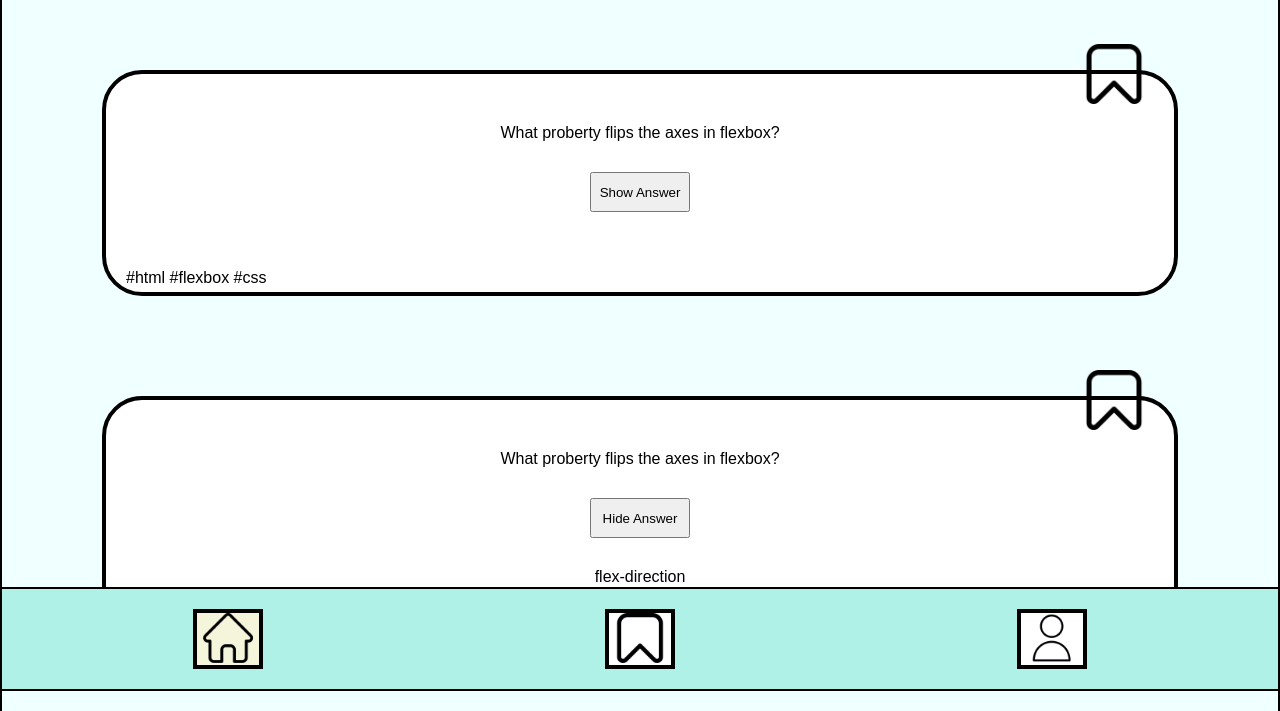
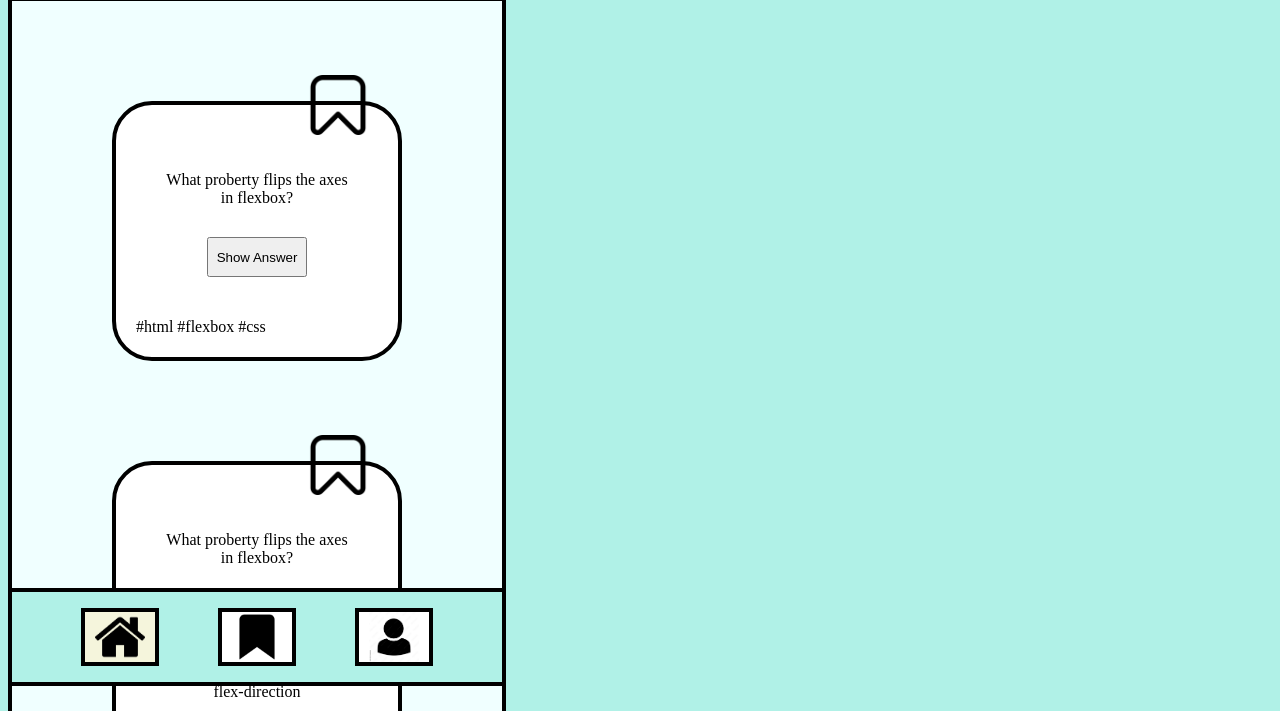
Before and after one commit to muhammed-basaran/quiz-app, a plain HTML site: page index.html in a window 1280 px wide. Shown: the part 109-820 px from the top of the page. Drawn offline with Linux system fonts and the light colour scheme.

Commit message:
separate the style sheets, add some text

```diff
--- /dev/null
+++ b/css/components/body.css
@@ -0,0 +1,73 @@
+body {
+  background-color: rgb(176, 241, 231);
+}
+
+header,
+footer {
+  text-align: center;
+  padding: 20px;
+  width: 450px;
+  height: 50px;
+  border: 4px solid black;
+  position: relative;
+}
+h1 {
+  position: absolute;
+  top: 5px;
+  left: 160px;
+}
+.navbar {
+  background-color: rgb(176, 241, 231);
+  position: fixed;
+  bottom: 5px;
+  padding: 20px;
+}
+.navi {
+  display: flex;
+  justify-content: space-around;
+  align-items: center;
+  list-style-type: none;
+  flex-wrap: wrap;
+  position: relative;
+  top: -20px;
+  left: -20px;
+}
+
+.navi a {
+  text-decoration: none;
+  color: black;
+}
+
+.navi li {
+  border: 4px solid black;
+  width: 70px;
+  height: 50px;
+}
+
+a img {
+  width: 50px;
+  height: 50px;
+}
+.inactive {
+  background-color: white;
+}
+
+.active_site {
+  background-color: beige;
+  height: 50px;
+  width: 60px;
+}
+
+main {
+  background-color: azure;
+  height: 100%;
+  width: 490px;
+  border: 4px solid black;
+}
+
+main .dark {
+  background-color: black;
+  height: 100%;
+  width: 100px;
+  border: 2px solid black;
+}
--- /dev/null
+++ b/css/components/button.css
@@ -0,0 +1,5 @@
+button {
+  margin-bottom: 30px;
+  height: 40px;
+  width: 100px;
+}
--- /dev/null
+++ b/css/components/cards.css
@@ -0,0 +1,12 @@
+.first-card-closen,
+.first-card-open {
+  text-align: center;
+  margin: 100px;
+  padding: 50px;
+  background-color: white;
+  position: relative;
+  border: 4px solid black;
+  border-radius: 40px;
+  /* height: 300px;
+  width: 400px;*/
+}
--- /dev/null
+++ b/css/components/img.css
@@ -0,0 +1,7 @@
+.bookmark {
+  position: absolute;
+  right: 30px;
+  top: -30px;
+  height: 60px;
+  width: 60px;
+}
--- /dev/null
+++ b/css/components/ptags.css
@@ -0,0 +1,13 @@
+.tags {
+  text-align: left;
+  position: absolute;
+  left: 20px;
+  bottom: 5px;
+}
+.first-card {
+  margin-bottom: 30px;
+}
+
+.second-card {
+  margin-bottom: 30px;
+}
--- /dev/null
+++ b/css/global.css
@@ -0,0 +1,8 @@
+* {
+  box-sizing: border-box;
+  margin: 0;
+  padding: 0;
+  font-family: sans-serif;
+  /*border: 1px solid black;
+    /* text-align: center;*/
+}
--- /dev/null
+++ b/css/profile.css
@@ -0,0 +1,49 @@
+.img {
+  position: relative;
+  width: 100%;
+  height: 50%;
+  padding: 50px;
+  left: 20px;
+}
+.imgprofile {
+  width: 100px;
+  height: 100px;
+  position: absolute;
+  left: 0;
+  top: 0;
+  margin-top: 10px;
+}
+
+.name {
+  position: absolute;
+  left: 150px;
+  font-size: large;
+}
+
+.me {
+  border: 2px solid black;
+  margin: 30px;
+  padding: 30px;
+  background-color: white;
+}
+
+h1,
+h2 {
+  text-align: center;
+}
+.settings {
+  border: 2px solid black;
+  width: 460px;
+  height: 400px;
+  position: relative;
+  padding: 15px;
+}
+
+.dark-mode {
+  width: 100px;
+  height: 40px;
+  border: 2px solid black;
+  position: absolute;
+  right: 50px;
+  top: 150px;
+}
--- /dev/null
+++ b/css/styles.css
@@ -0,0 +1,7 @@
+@import './global.css" ';
+@import "./components/button.css";
+@import "./components/cards.css";
+@import "./components/img.css";
+@import "./components/body.css";
+@import "./components/ptags.css";
+@import "./profile.css";
--- a/index.html
+++ b/index.html
@@ -5,17 +5,18 @@
     <meta http-equiv="X-UA-Compatible" content="IE=edge" />
     <meta name="viewport" content="width=device-width, initial-scale=1.0" />
     <title>Quiz App</title>
-    <link rel="stylesheet" href="styles.css" />
+    <link rel="stylesheet" href="./css/styles.css" />
+    <script src="index.js"></script>
   </head>
   <body>
     <header>
       <h1>QUIZ APP</h1>
     </header>
-    <main>
+    <main data-js="main">
       <section class="first-card-closen">
         <img class="bookmark" src="./assets/bookmark.png" alt="B" />
         <p class="first-card">What proberty flips the axes in flexbox?</p>
-        <button id="button-show" class="button-show">Show Answer</button>
+        <button class="button-show">Show Answer</button>
         <p class="tags">#html #flexbox #css</p>
       </section>
       <section class="first-card-open">
@@ -43,17 +44,17 @@
       <ul class="navi">
         <li class="active_site">
           <a href="index.html">
-            <img class="home" alt="HOME" src="./assets/home.png" />
+            <img class="home" alt="HOME" src="./assets/blackhome.png" />
           </a>
         </li>
         <li class="inactive">
           <a href="bookmark.html">
-            <img class="bookicon" alt="BOOKMARK" src="./assets/bookmark.png"
+            <img class="bookicon" alt="BOOKMARK" src="./assets/gebookmared.png"
           /></a>
         </li>
         <li class="inactive">
           <a href="profile.html">
-            <img class="profile" alt="PROFILE" src="./assets/profile.png"
+            <img class="profile" alt="PROFILE" src="./assets/blackprofil.jpeg"
           /></a>
         </li>
       </ul>
--- a/index.js
+++ /dev/null
@@ -1,6 +0,0 @@
-const darkMode = document.querySelector('[data-js="darkmode"]');
-const mainElement = document.querySelector('[data-js="main"]');
-
-darkMode.addEventListener("click", () => {
-  mainElement.classList.add("dark");
-});
--- a/profile.css
+++ /dev/null
@@ -1,123 +0,0 @@
-* {
-  box-sizing: border-box;
-  margin: 0;
-  padding: 0;
-  font-family: sans-serif;
-  /*border: 1px solid black;
-/* text-align: center;*/
-}
-
-header,
-footer {
-  text-align: center;
-  padding: 30px;
-}
-body {
-  background-color: rgb(176, 241, 231);
-}
-
-main {
-  background-color: azure;
-  height: 100%;
-  width: 100;
-  border: 2px solid black;
-}
-.img {
-  position: relative;
-  width: 100%;
-  height: 50%;
-  padding: 50px;
-  left: 20px;
-}
-.imgprofile {
-  width: 100px;
-  height: 100px;
-  position: absolute;
-  left: 0;
-  top: 0;
-  margin-top: 10px;
-}
-
-.name {
-  position: absolute;
-  left: 150px;
-  font-size: large;
-}
-
-.me {
-  border: 2px solid black;
-  margin: 30px;
-  padding: 30px;
-}
-
-/*body{
-  counter-reset: section;
-}
-section::before {
-  counter-increment: section;
-  content:"Questions" counter(section) ":";
-
-}  */
-
-h2 {
-  text-align: center;
-}
-.settings {
-  border: 2px solid black;
-  width: 100%;
-  height: 200px;
-  position: relative;
-  padding: 15px;
-}
-
-.dark-mode {
-  width: 100px;
-  height: 40px;
-  border: 2px solid black;
-  position: absolute;
-  right: 50px;
-  top: 80px;
-}
-
-.navbar {
-  border: 2px solid black;
-  padding: 30px;
-}
-.navi {
-  display: flex;
-  justify-content: space-around;
-  list-style-type: none;
-  flex-wrap: wrap;
-}
-
-.navi a {
-  text-decoration: none;
-  color: black;
-}
-
-img {
-  width: 50px;
-  height: 50px;
-}
-
-.active_site {
-  background-color: beige;
-  height: 50px;
-  width: 70px;
-}
-
-.inactive {
-  background-color: white;
-}
-
-.navi li {
-  border: 4px solid black;
-  width: 70px;
-  height: 60px;
-}
-main.dark {
-  background-color: black;
-  height: 100%;
-  width: 100;
-  border: 2px solid black;
-}
--- a/styles.css
+++ /dev/null
@@ -1,108 +0,0 @@
-* {
-  box-sizing: border-box;
-  margin: 0;
-  padding: 0;
-  font-family: sans-serif;
-  /*border: 1px solid black;
-  /* text-align: center;*/
-}
-header,
-footer {
-  text-align: center;
-  padding: 20px;
-}
-body {
-  background-color: rgb(176, 241, 231);
-}
-
-main {
-  background-color: azure;
-  height: 100%;
-  width: 100;
-  border: 2px solid black;
-}
-
-.first-card-closen,
-.first-card-open {
-  text-align: center;
-  margin: 100px;
-  padding: 50px;
-  background-color: white;
-  position: relative;
-  border: 4px solid black;
-  border-radius: 40px;
-  /* height: 300px;
-  width: 400px;*/
-}
-.tags {
-  text-align: left;
-  position: absolute;
-  left: 20px;
-  bottom: 5px;
-}
-.bookmark {
-  position: absolute;
-  right: 30px;
-  top: -30px;
-  height: 60px;
-  width: 60px;
-}
-
-.first-card {
-  margin-bottom: 30px;
-}
-
-.second-card {
-  margin-bottom: 30px;
-}
-button {
-  margin-bottom: 30px;
-  height: 40px;
-  width: 100px;
-}
-
-.navbar {
-  border: 2px solid black;
-  background-color: rgb(176, 241, 231);
-  position: fixed;
-  bottom: 0;
-  width: 100%;
-}
-.navi {
-  display: flex;
-  justify-content: space-around;
-  list-style-type: none;
-  flex-wrap: wrap;
-}
-
-.navi a {
-  text-decoration: none;
-  color: black;
-}
-
-.navi li {
-  border: 4px solid black;
-  width: 70px;
-  height: 60px;
-}
-
-a img {
-  width: 50px;
-  height: 50px;
-}
-.inactive {
-  background-color: white;
-}
-
-.active_site {
-  background-color: beige;
-  height: 50px;
-  width: 70px;
-}
-
-main.dark {
-  background-color: black;
-  height: 100%;
-  width: 100;
-  border: 2px solid black;
-}
```
Also changed, not shown: bookmark.html (+5 -5 lines), js/index.js (added, +12 -0 lines), profile.html (+5 -5 lines), assets/blackhome.png (added), assets/blackprofil.jpeg (added).
